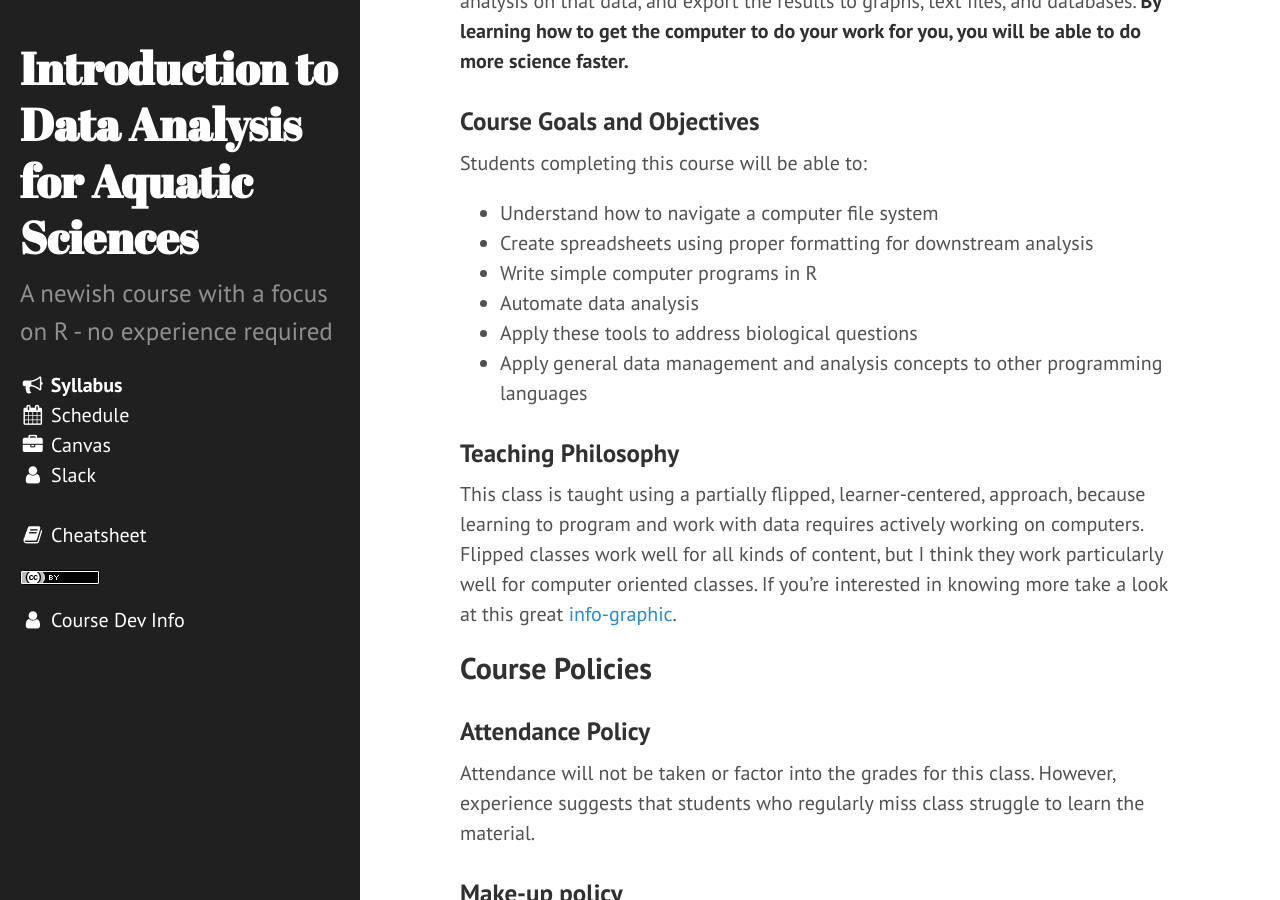
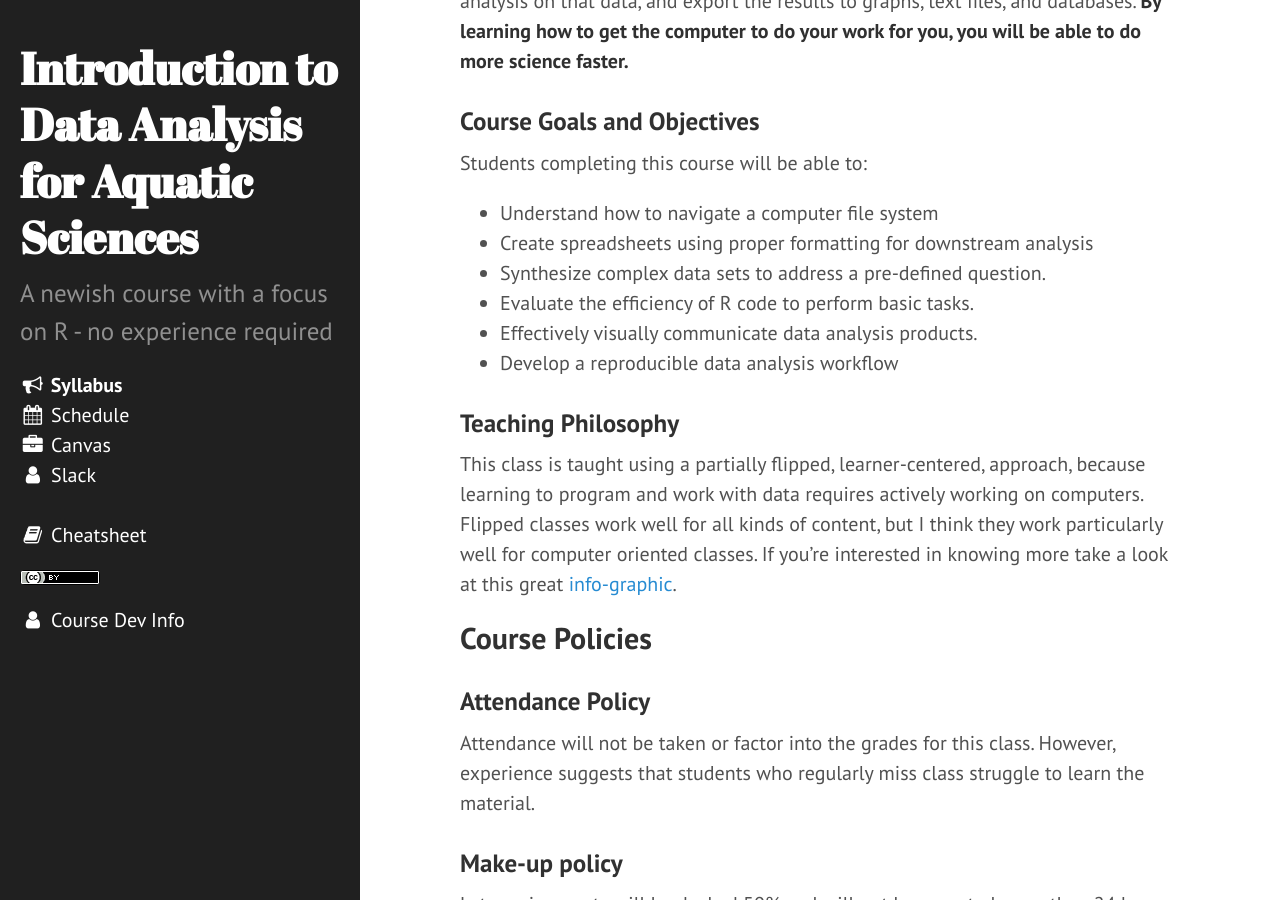
Before and after one commit to sr320/course-fish497-2019, a Jekyll site: the page built from syllabus.md, in a window 1280 px wide and 900 px high, scrolled down 1642 px. Built offline with Jekyll 4.4.1, drawn with Linux system fonts in a browser that asks for light colours; nearby versions of some CDN libraries.

Commit message:
update goals

```diff
--- a/syllabus.md
+++ b/syllabus.md
@@ -88,13 +88,14 @@ databases. **By learning how to get the computer to do your work for you, you wi
 
 Students completing this course will be able to:
 
-* Understand how to navigate a computer file system
-* Create spreadsheets using proper formatting for downstream analysis
-* Write simple computer programs in R
-* Automate data analysis
-* Apply these tools to address biological questions
-* Apply general data management and analysis concepts to other programming
-  languages
+- Understand how to navigate a computer file system
+- Create spreadsheets using proper formatting for downstream analysis
+- Synthesize complex data sets to address a pre-defined question.
+- Evaluate the efficiency of R code to perform basic tasks.
+- Effectively visually communicate data analysis products.
+- Develop a reproducible data analysis workflow
+
+
 
 
 
```
